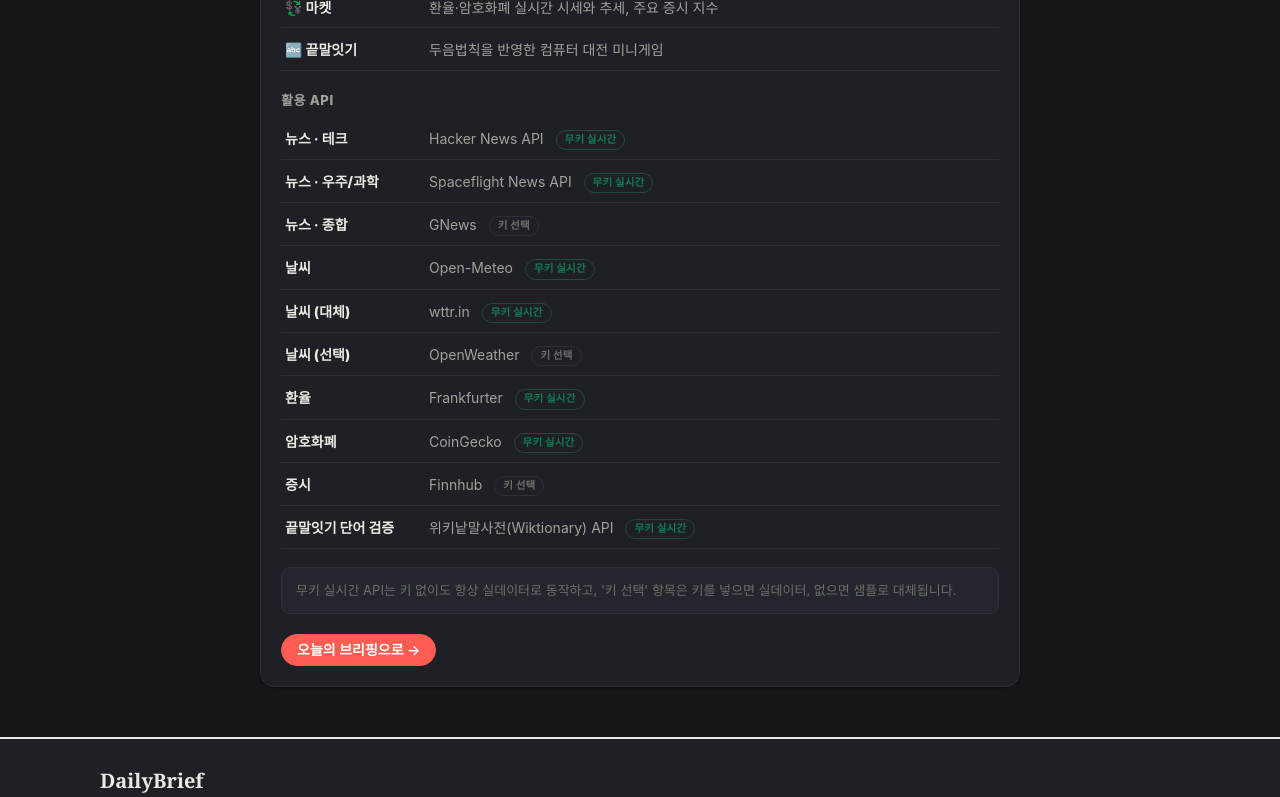
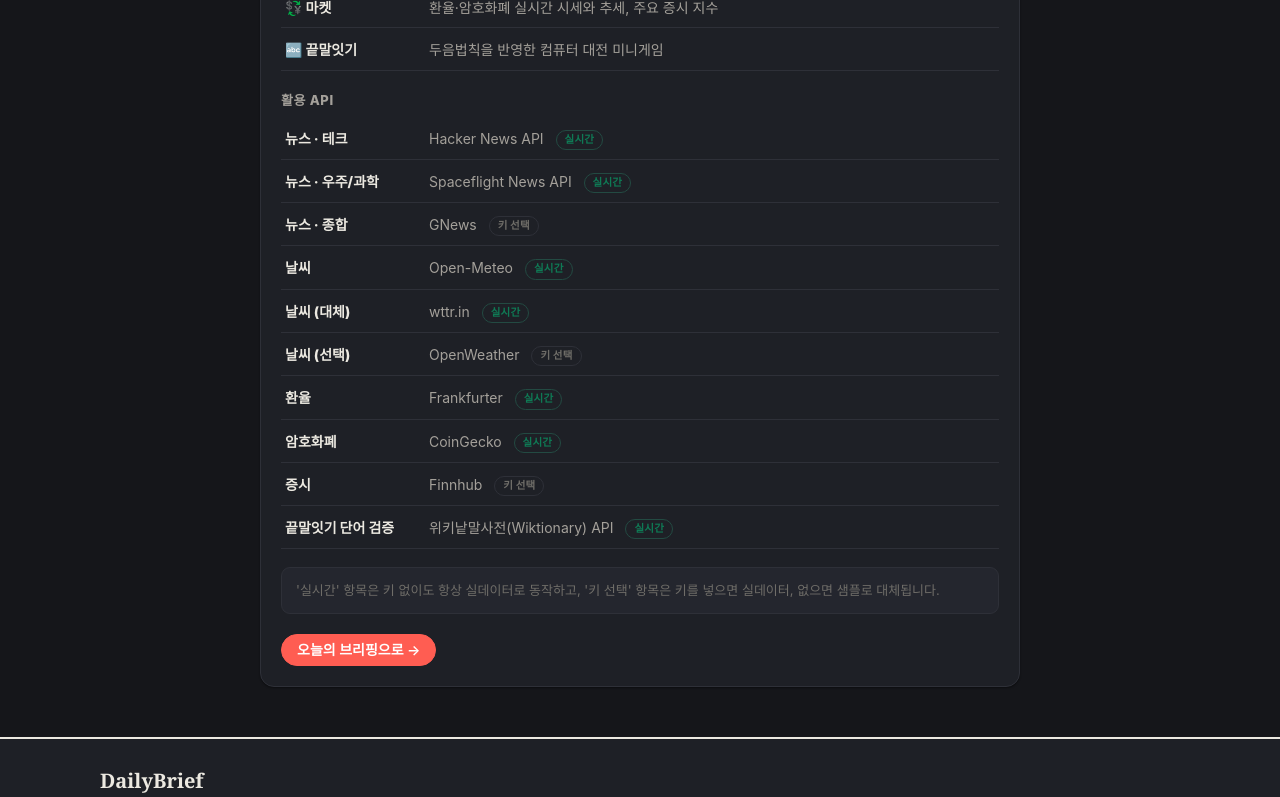
Before and after one commit to bhj2837/daily-brief, a Vue app: page /about in a window 1280 px wide. Shown: the part 400-1197 px from the top of the page. Built offline with nearby package versions, Linux system fonts and the light colour scheme; no server answers; a web font is replaced by a local one.

Commit message:
텍스트 수정

```diff
--- a/src/views/AboutView.vue
+++ b/src/views/AboutView.vue
@@ -11,7 +11,7 @@
   ['🔤 끝말잇기', '두음법칙을 반영한 컴퓨터 대전 미니게임'],
 ]
 
-// 활용한 외부 API (● 무키 실시간 · ○ 키 있으면 실데이터, 없으면 샘플)
+// 활용한 외부 API (● 키 없이 실시간 · ○ 키 있으면 실데이터, 없으면 샘플)
 const apis = [
   ['뉴스 · 테크', 'Hacker News API', true],
   ['뉴스 · 우주/과학', 'Spaceflight News API', true],
@@ -45,13 +45,13 @@
           <b>{{ k }}</b>
           <span>
             {{ v }}
-            <em class="tag" :class="live ? 'live' : 'opt'">{{ live ? '무키 실시간' : '키 선택' }}</em>
+            <em class="tag" :class="live ? 'live' : 'opt'">{{ live ? '실시간' : '키 선택' }}</em>
           </span>
         </div>
       </div>
 
       <p class="a-note">
-        무키 실시간 API는 키 없이도 항상 실데이터로 동작하고, '키 선택' 항목은 키를 넣으면 실데이터,
+        '실시간' 항목은 키 없이도 항상 실데이터로 동작하고, '키 선택' 항목은 키를 넣으면 실데이터,
         없으면 샘플로 대체됩니다.
       </p>
 
```
